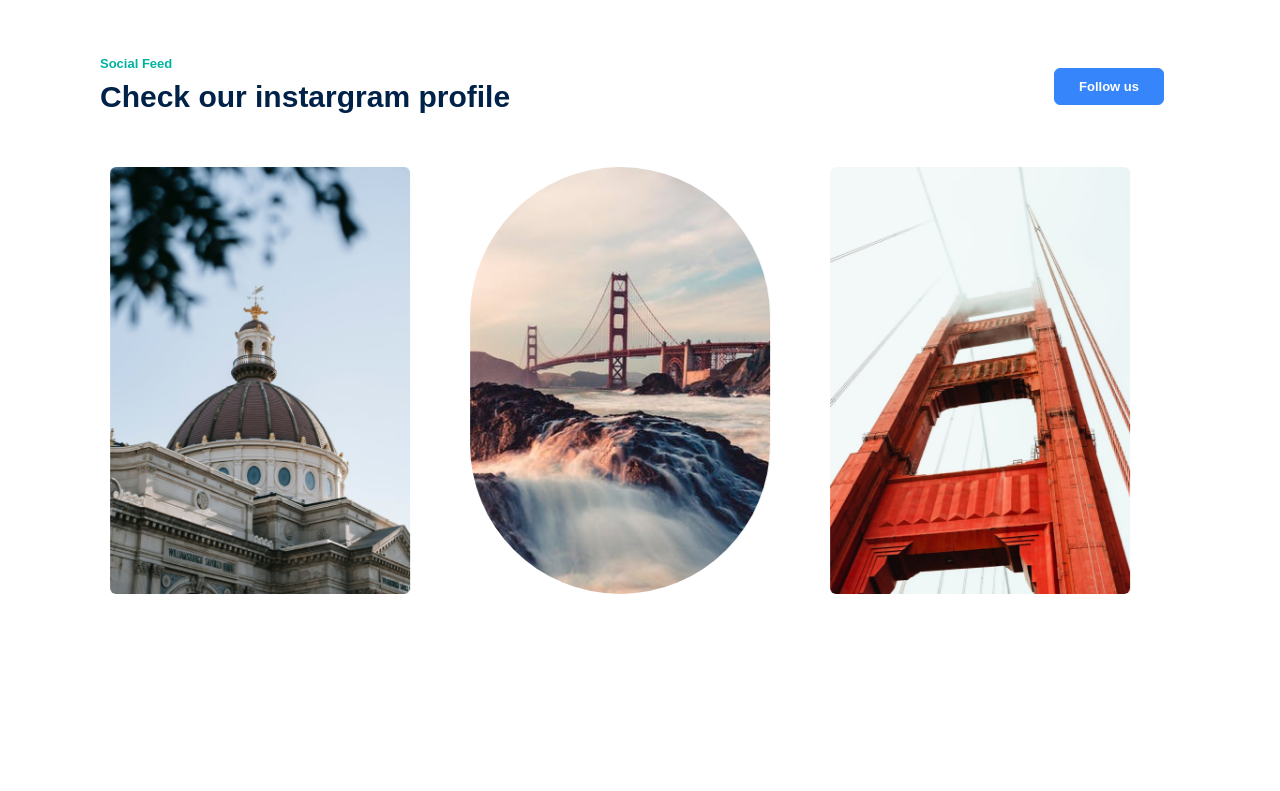
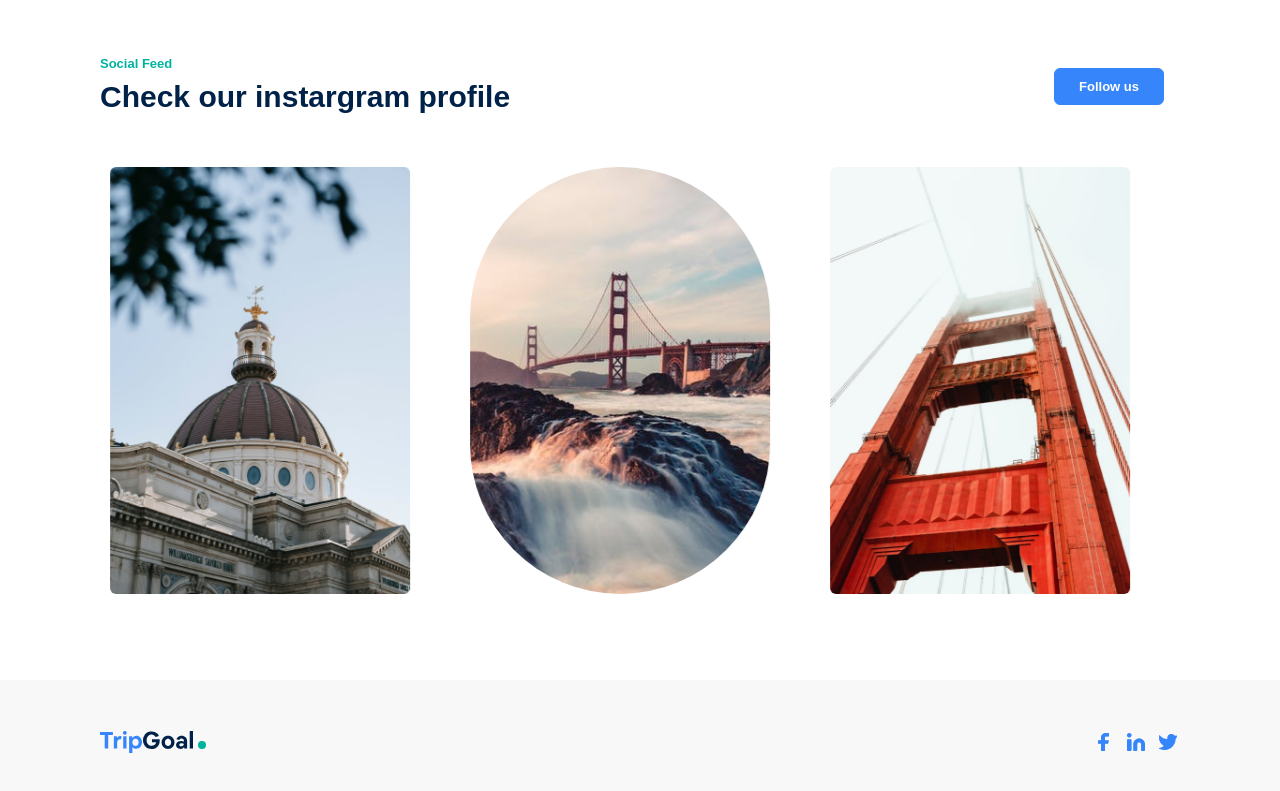
Before and after one commit to zaynlannister/trip-goal, a React (Vite) app: page / in a window 1280 px wide. Shown: the part 1736-2527 px from the top of the page. Before the commit the page ends 2416 px from the top, so only its background shows below. Built offline with nearby package versions, Linux system fonts and the light colour scheme.

Commit message:
feat: return footer

```diff
--- a/src/App.tsx
+++ b/src/App.tsx
@@ -1,4 +1,5 @@
 import FeedSection from "./components/Feed/FeedSection";
+import FooterSection from "./components/Footer/FooterSection";
 import Header from "./components/Header/Header";
 import StepsSection from "./components/StepsSection/StepsSection";
 import TourSection from "./components/TourSection/TourSection";
@@ -18,7 +19,9 @@ const App = () => {
       <div className="py-14">
         <FeedSection />
       </div>
-      {/* <div className="bg-[#F8F8F8] py-10"><FooterSection /></div> */}
+      <div className="bg-[#F8F8F8] py-10">
+        <FooterSection />
+      </div>
     </div>
   );
 };
```
